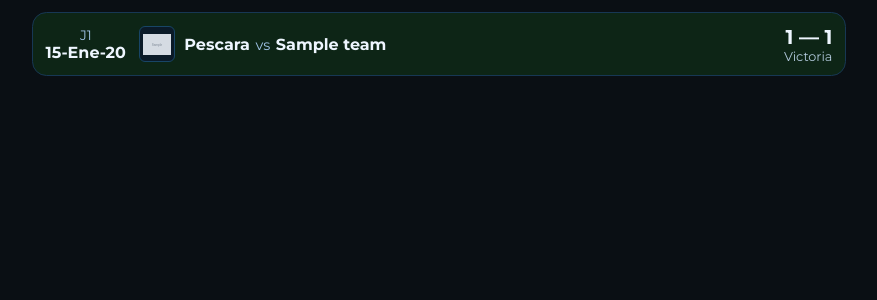
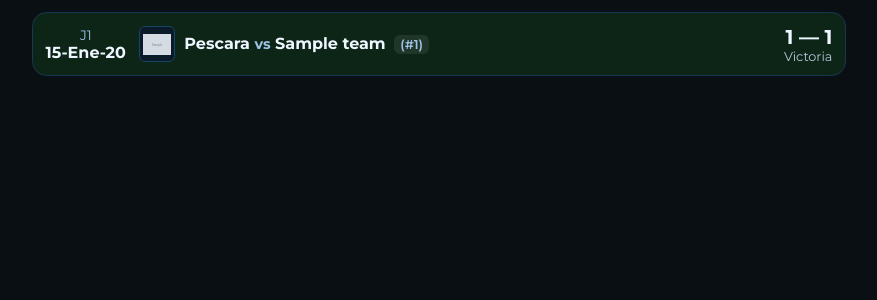
Before and after one commit to EduardoClark/TeamTracker, a Django app: page /partidos/ in a window 1280 px wide. Shown: the part 91-391 px from the top of the page, without its empty margins (201-1078 px from the left). Run offline with Django 4.2, Linux system fonts and the light colour scheme; tables that the repository leaves empty hold one stand-in row (values such as "Sample post"); grey boxes marked "Sample" are stand-in pictures.

Commit message:
Partidos: mostrar puesto del rival (#N) y estilos del badge

```diff
--- a/stats/static/stats/css/styles.css
+++ b/stats/static/stats/css/styles.css
@@ -400,3 +400,15 @@ a:hover {
   color: #a0b0c0;         /* gris clarito */
   text-transform: lowercase; /* mes en minúsculas */
 }
+
+/* Badge de posición del rival en lista de partidos */
+.opp-rank {
+  display: inline-block;
+  margin-left: 4px;
+  padding: 2px 6px;
+  font-size: 0.8rem;
+  font-weight: 600;
+  color: #9fc3e6;              /* azul clarito */
+  background-color: rgba(255, 255, 255, 0.08);
+  border-radius: 6px;
+}
--- a/stats/templates/stats/matches.html
+++ b/stats/templates/stats/matches.html
@@ -18,9 +18,12 @@
             <img src="{{ g.opponent.logo.url }}" alt="{{ g.opponent.name }}" class="badge-lg">
           {% endif %}
           <div class="opponent-names">
-            <div class="club">Pescara</div>
-            <div class="vs">vs</div>
-            <div class="club">{{ g.opponent.name }}</div>
+            <div class="club">
+                Pescara <span class="vs">vs</span> {{ g.opponent.name }}
+                {% if g.opponent_position %}
+                    <span class="opp-rank">(#{{ g.opponent_position }})</span>
+                {% endif %}
+         </div>
           </div>
         </div>
       </div>
--- a/stats/views.py
+++ b/stats/views.py
@@ -24,12 +24,14 @@ def standings_view(request):
 
 
 def matches_view(request):
-    qs = (PescaraGame.objects
-          .select_related("opponent")
-          .prefetch_related("appearances__player")  # ← importante para el sándwich
-          .order_by("date"))
+    qs = (
+        PescaraGame.objects
+        .select_related("opponent")
+        .prefetch_related("appearances__player")
+        .order_by("date")
+    )
 
-    # (si ya tienes filtros/paginación, mantén tu lógica aquí)
+    # --- filtros que ya tienes ---
     result = request.GET.get("result")
     if result in {"W", "D", "L"}:
         qs = qs.filter(result=result)
@@ -38,12 +40,26 @@ def matches_view(request):
     dto   = request.GET.get("to")
     if dfrom:
         df = parse_date(dfrom)
-        if df: qs = qs.filter(date__gte=df)
+        if df:
+            qs = qs.filter(date__gte=df)
     if dto:
         dt = parse_date(dto)
-        if dt: qs = qs.filter(date__lte=dt)
+        if dt:
+            qs = qs.filter(date__lte=dt)
 
-    games = qs  # o tu paginador si lo usas
+    games = list(qs)
+
+    # --- obtener posiciones actuales ---
+    latest_table = LeagueTable.objects.order_by("-jornada").first()
+    pos_by_team = {}
+    if latest_table:
+        for e in latest_table.entries.all():  # entries → tus TableEntry relacionados
+            pos_by_team[e.team_id] = e.position
+
+    # --- anotar posición a cada partido ---
+    for g in games:
+        g.opponent_position = pos_by_team.get(g.opponent_id)
+
     return render(request, "stats/matches.html", {
         "games": games,
         "result": result or "",
```
